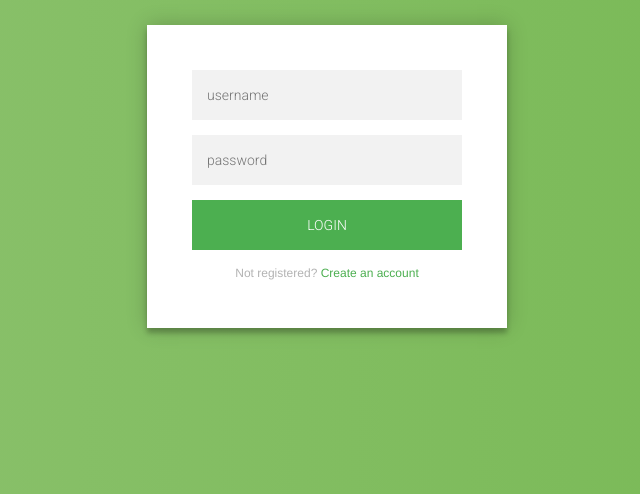
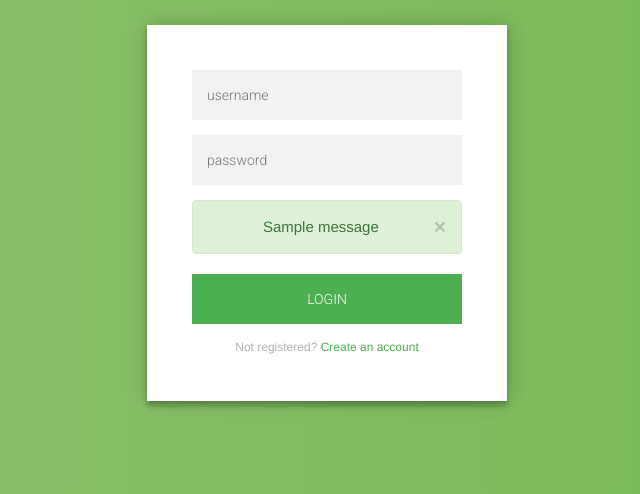
Before and after one commit to IS-Howard/chatapp, a Django app: page / in a window 1280 px wide. Shown: the part 148-642 px from the top of the page, without its empty margins (313-953 px from the left). Run offline with Django 4.2, Linux system fonts and the light colour scheme; tables that the repository leaves empty hold one stand-in row (values such as "Sample post"); one stand-in notice (Sample message) is shown; some libraries are stand-ins or nearby versions.

Commit message:
login fail message

```diff
--- a/accounts/templates/accounts/login.html
+++ b/accounts/templates/accounts/login.html
@@ -121,6 +121,14 @@
             {% csrf_token %}
             <input type="text" placeholder="username" name="username" />
             <input type="password" placeholder="password" name="password" />
+            {% for message in messages %}
+
+                <div class="alert alert-success">
+                    <a class="close" href="#" data-dismiss="alert">×</a>
+                    {{ message }}
+                </div>
+
+            {% endfor %}
             <button>login</button>
             <p class="message">Not registered? <a href="{% url 'accounts:register' %}">Create an account</a></p>
         </form>
--- a/accounts/views.py
+++ b/accounts/views.py
@@ -2,6 +2,7 @@ from django.shortcuts import render
 from django.http import HttpResponseRedirect, HttpResponse
 from django.urls import reverse
 from django.contrib.auth import authenticate, login, logout
+from django.contrib import messages
 from .forms import SignUpForm
 
 
@@ -24,9 +25,7 @@ def loginView(request):
                 return HttpResponse("Account Not Active")
         else:
             context = {'notfound': True}
-            print(
-                f"NO ACCOUNT FOUND WITH USERNAME {username} AND PASSWORD {password}")
-            print(context)
+            messages.error(request,'username or password not correct')
             return render(request, 'accounts/login.html', context)
 
     else:
```
